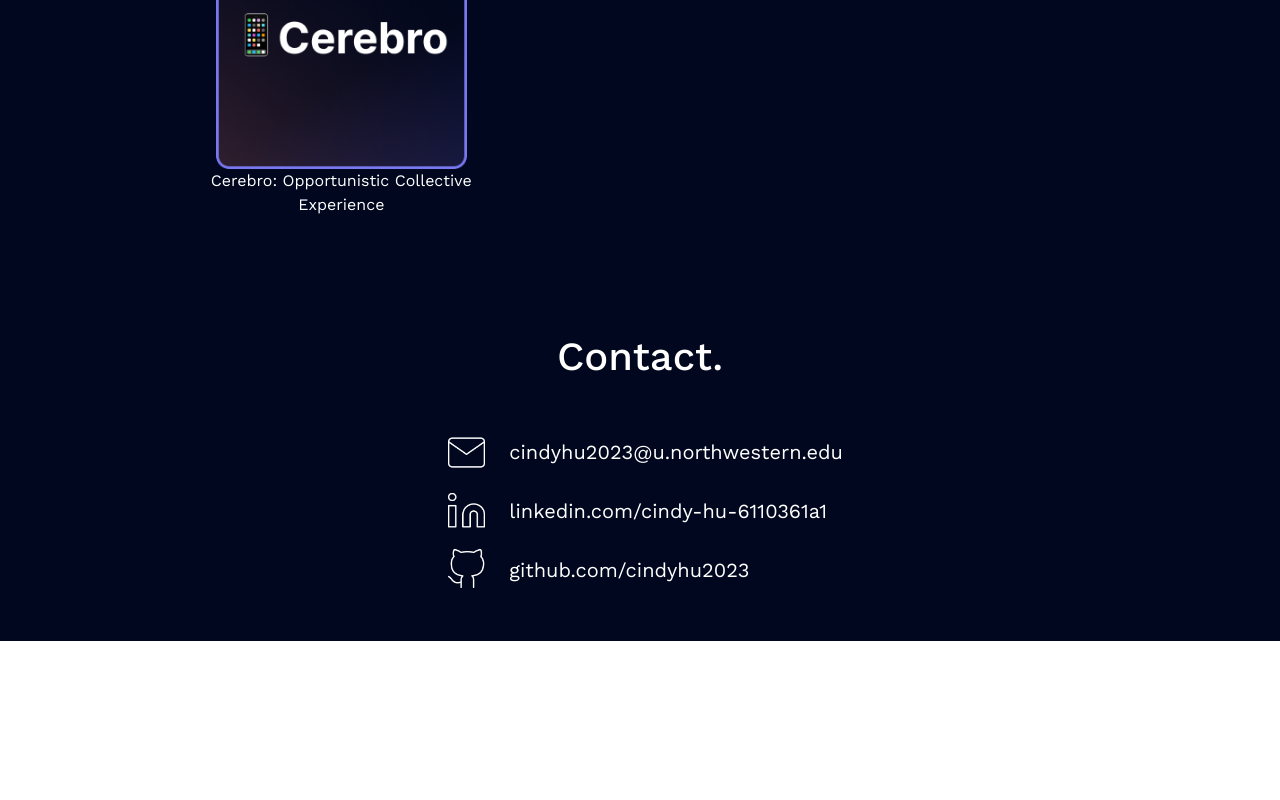
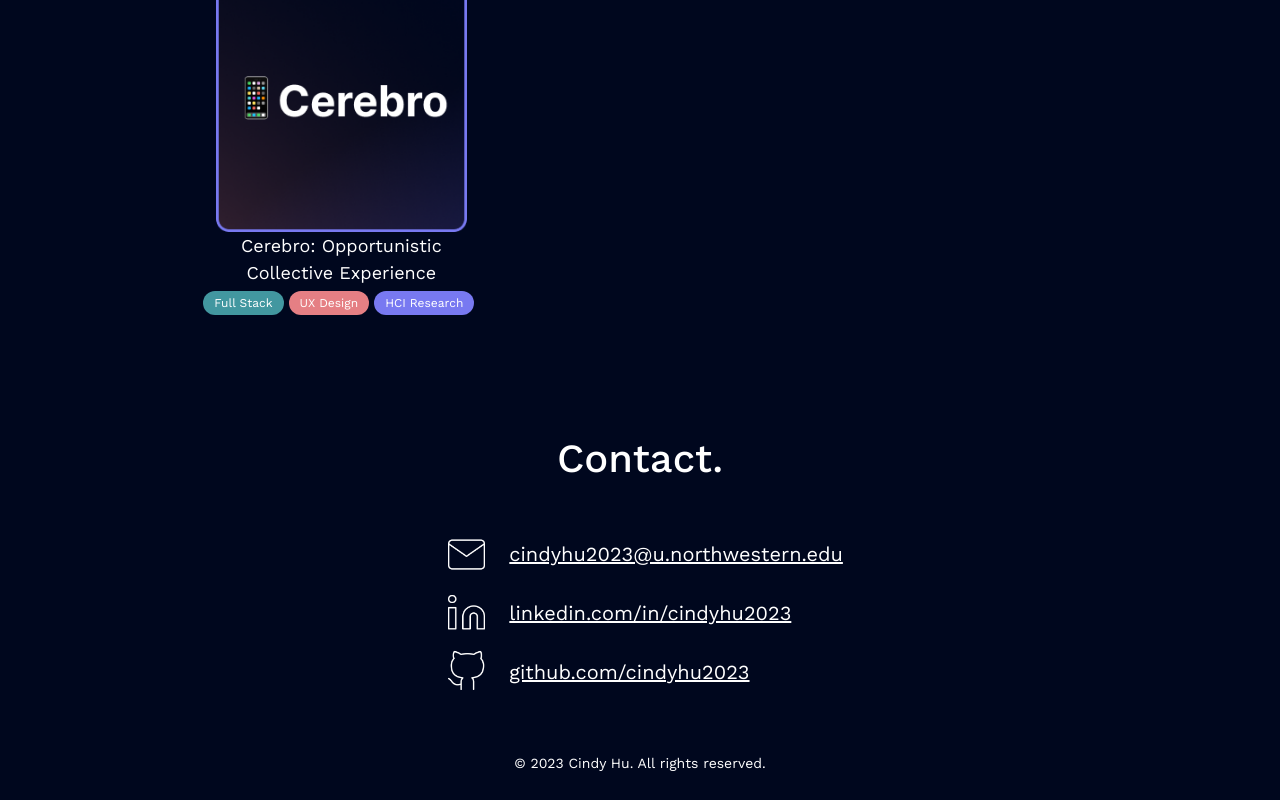
Before and after one commit to cindyhu2023/cindyhudev, a React (Create React App) app: page / in a window 1280 px wide. Shown: the part 2013-2813 px from the top of the page. Before the commit the page ends 2654 px from the top, so only its background shows below. Built offline with nearby package versions, Linux system fonts and the light colour scheme.

Commit message:
add chips under project + minor imporvement

```diff
--- a/src/App.css
+++ b/src/App.css
@@ -62,7 +62,7 @@
   left: 0;
   width: 100%;
   height: 100%;
-  background-color: rgba(0, 0, 0, 0.8); /* semi-transparent black */
+  background-color: rgba(0, 0, 0, 0.9); /* semi-transparent black */
   display: flex;
   align-items: center;
   justify-content: center;
@@ -76,8 +76,8 @@
 
 .projectDescription {
   color: white;
-  padding: 10px;
-  font-size: 12px;
+  padding: 20px;
+  /* font-size: 14px; */
 }
 
 .Contact {
@@ -102,6 +102,11 @@
   display: flex;
   align-items: center;
   margin-bottom: 0px;
+  color: white;
+}
+
+.contact-text a {
+  color: white;
 }
 
 .SubSection {
@@ -161,3 +166,12 @@
   margin-bottom: 40px;
   font-size: 14px;
 }
+
+footer {
+  background-color: #00071E;
+  color: white;
+  text-align: center;
+  padding: 10px;
+  font-size: 14px;
+  margin: 0px;
+}
--- a/src/App.js
+++ b/src/App.js
@@ -11,6 +11,7 @@ import { Meta } from './allProjects/MetaProj';
 import { Amazon } from './allProjects/Amazon';
 import { Cerebro } from './allProjects/Cerebro';
 import { FlappyPhone } from './allProjects/FlappyPhone';
+import { MyFooter } from './components/myFooter';
 
 
 import { ThemeProvider, createTheme } from '@mui/material/styles';
@@ -44,6 +45,7 @@ function Home () {
       <AboutMe />
       <Project />
       <Contact />
+      <MyFooter />
     </div>
   )
 }
--- a/src/allProjects/Amazon.js
+++ b/src/allProjects/Amazon.js
@@ -1,6 +1,7 @@
 import Box from '@mui/material/Box';
 import Grid from '@mui/material/Grid';
 import { Back } from "./BackButton";
+import { MyFooter } from '../components/myFooter';
 
 export function Amazon() {
     const headerPath = process.env.PUBLIC_URL + '/project-header/';
@@ -38,7 +39,7 @@ export function Amazon() {
         {/* make numbered list with two list item*/}
         <ol>
             <li>At the team level, I built a new AWS service based on one of the team’s existing optimization services and created a comprehensive AWS migration guide tailored for the team’s area of work. </li>
-            <li>At the organizational level, I demonstrated the feasibility of adopting an Infrastructure-As-Code architecture and containerizing the optimization and prioritization services in Sort Centers. By utilizing AWS Elastic Container Service (ECS), I effectively implemented a containerized approach, enhancing scalability, flexibility, and operational efficiency.</li>
+            <li>At the organizational level, I demonstrated the feasibility of adopting an Infrastructure-As-Code architecture and containerizing the load optimization and prioritization services used in Amazon's Sort Centers. By utilizing AWS Elastic Container Service (ECS), I effectively implemented a containerized approach, enhancing scalability, flexibility, and operational efficiency.</li>
         </ol>
         </div>
         <div className="SubSection">
@@ -55,12 +56,8 @@ export function Amazon() {
         <p>It was my first ever internship in a company. I’m fortunate to learn so much about the standard industry practices and tools early on in my undergraduate time, such as working with a large, established code base, best coding practices, reading documentations, and asking for help. The experience helped me establish good habits as an engineer and onboard faster to my subsequent internships.</p>
        </div>
 
-        {/* <div className="Section"> */}
-
-        {/* </div> */}
-
-
         </div>
+        <MyFooter />
         </div>
     )
 }
--- a/src/allProjects/Cerebro.js
+++ b/src/allProjects/Cerebro.js
@@ -1,6 +1,7 @@
 import Box from '@mui/material/Box';
 import Grid from '@mui/material/Grid';
 import { Back } from "./BackButton";
+import { MyFooter } from '../components/myFooter';
 
 export function Cerebro() {
     const headerPath = process.env.PUBLIC_URL + '/project-header/';
@@ -108,14 +109,8 @@ export function Cerebro() {
         <p>My teammate and I have always joked about re-writing the codebase in modern tech stack and release the app to App Store, but we never had the time and dedication to make this happen. If you found this concept interesting, shoot me an email at cindyhu2023@u.northwestern.edu!</p>
         <p>Also, there are several on-going projects in DTR. Students typically work on a project for 2-4 quarters and hand-off the project to the next student when they leave DTR. I’m grateful to be on a project that has a solid foundation for me to keep iterating on. It wouldn’t be possible for me to publish a paper and present at CHI in my second quarter without all previous work. Checkout all the contributors on the project, other projects, and the wonderful community at <a href='https://dtr.northwestern.edu/'>[DTR’s website]</a>!</p>
         </div>
-
-
-        {/* <div className="Section"> */}
-
-        {/* </div> */}
-
-
         </div>
+        <MyFooter/>
         </div>
     )
 }
--- a/src/allProjects/FlappyPhone.js
+++ b/src/allProjects/FlappyPhone.js
@@ -2,6 +2,7 @@ import Box from '@mui/material/Box';
 import Grid from '@mui/material/Grid';
 import { Back } from "./BackButton";
 import Button from '@mui/material/Button';
+import { MyFooter } from '../components/myFooter';
 
 export function FlappyPhone() {
     const headerPath = process.env.PUBLIC_URL + '/project-header/';
@@ -56,6 +57,7 @@ export function FlappyPhone() {
         </div>
         </div>
         </div>
+        <MyFooter />
         </div>
     )
 }
--- a/src/allProjects/MetaProj.js
+++ b/src/allProjects/MetaProj.js
@@ -1,6 +1,7 @@
 import Box from '@mui/material/Box';
 import Grid from '@mui/material/Grid';
 import { Back } from "./BackButton";
+import { MyFooter } from '../components/myFooter';
 
 
 export function Meta() {
@@ -78,8 +79,8 @@ export function Meta() {
         <p style={{marginBottom: '0px'}}><b>Project Ownership and Cross-functional collaboration</b></p>
         <p>I had the chance to work with product designers, client engineers, data engineers, and data scientists to scope and design my project together, which really helps me understand the product development cycle and learn communication skills. Towards the end of my internship, I also actively tried to reach out to other client teams outside of our org and find opportunities to see how my project could benefit their teams. </p>
         </div>
-
         </div>
+        <MyFooter />
         </div>
     )
 }
--- a/src/components/Contact.js
+++ b/src/components/Contact.js
@@ -12,19 +12,25 @@ export function Contact() {
                 <img src={iconPath + 'mail.png'}  className="contact-icon" alt='mail icon'/>
             </Grid>
             <Grid item xs={10} className="contact-text">
-                cindyhu2023@u.northwestern.edu
+                <a href="mailto:cindyhu2023@u.northwestern.edu">
+                    cindyhu2023@u.northwestern.edu
+                </a>
             </Grid>
             <Grid item xs={2}>
                 <img src={iconPath + 'linkedin.png'}  className="contact-icon" alt="linkedin icon"/>
             </Grid>
             <Grid item xs={10} className="contact-text">
-                linkedin.com/cindy-hu-6110361a1
+                <a href="https://www.linkedin.com/in/cindyhu2023/">
+                linkedin.com/in/cindyhu2023
+                </a>
             </Grid>
             <Grid item xs={2}>
                 <img src={iconPath + 'github.png'}  className="contact-icon" alt="github icon"/>
             </Grid>
             <Grid item xs={10} className="contact-text">
+            <a href="https://github.com/cindyhu2023">
                 github.com/cindyhu2023
+            </a>
             </Grid>
         </Grid>
         </Container>
--- a/src/components/Projects.js
+++ b/src/components/Projects.js
@@ -3,6 +3,59 @@ import { projectSection, projectList } from "./config";
 import Button from '@mui/material/Button';
 import { useState } from "react";
 import Grid from '@mui/material/Grid';
+import Chip from '@mui/material/Chip';
+
+
+function EngineeringChip ({ label }) {
+  return (
+    <Chip
+      label={label}
+      color="primary"
+      variant="contained"
+      size="small"
+      sx={{
+        fontSize: "12px",
+        padding: "3px",
+        marginTop: "5px",
+        marginRight: "5px",
+      }}
+    />
+  )
+}
+
+function DesignChip ({ label }) {
+  return (
+    <Chip
+      label={label}
+      color="secondary"
+      variant="contained"
+      size="small"
+      sx={{
+        fontSize: "12px",
+        padding: "3px",
+        marginTop: "5px",
+        marginRight: "5px",
+      }}
+    />
+  )
+}
+
+function ResearchChip ({ label }) {
+  return (
+    <Chip
+      label={label}
+      color="info"
+      variant="contained"
+      size="small"
+      sx={{
+        fontSize: "12px",
+        padding: "3px",
+        marginTop: "5px",
+        marginRight: "5px",
+      }}
+    />
+  )
+}
 
 export function Project() {
     const [selectedIndex, setSelectedIndex] = useState(0);
@@ -44,7 +97,7 @@ export function Project() {
           <Grid container sx={{marginTop: "20px"}}>
             {projects.map(project => (
               <Grid key={project.id} item xs={12} sm={6} md={4}>
-                <div className="project" style={{textAlign: "center", marginLeft:"10px", marginRight:"10px"}}>
+                <div className="project" style={{textAlign: "center", marginLeft:"10px", marginRight:"10px", marginBottom:'20px'}}>
                 <a href={project.url}>
                   <div className="project-img">
                     <img
@@ -56,8 +109,22 @@ export function Project() {
                       <p className="projectDescription">{project.description}</p>
                     </div>
                     </div>
-                  <p>{project.title}</p>
-                  </a>
+                  <p style={{fontSize: '18px', marginBottom:'0px'}}>{project.title}</p>
+                </a>
+                <div className="projectTags">
+                  {project.tags.map(tag => {
+                    const [type, label] = tag;
+                    if (type === ENGINEERING) {
+                      return <EngineeringChip label={label} />
+                    } else if (type === DESIGN) {
+                      return <DesignChip label={label} />
+                    } else if (type === RESEARCH) {
+                      return <ResearchChip label={label} />
+                    } else {
+                      return null;
+                   }
+                  })}
+                </div>
                 </div>
               </Grid>
             ))}
--- a/src/components/config.js
+++ b/src/components/config.js
@@ -10,7 +10,7 @@ export const projectList = [
         "url": "/meta",
         "title": "Facebook URL Sharing",
         "img": "meta.png",
-        "description": "My summer 2022 software engineering internship project at Facebook Private Communications!",
+        "description": "Software engineering internship project: APIs for measuring URL sharing on Facebook ",
         "sections": [ENGINEERING],
         "tags": [[ENGINEERING, "Backend"]],
     },
@@ -18,7 +18,7 @@ export const projectList = [
         "url": "/amazon",
         "title": "Optimization Service on AWS ECS",
         "img": "amazon.png",
-        "description": "My summer 2021 software engineering internship project at Amazon Operations!",
+        "description": "Software engineering internship project: Infrastructure As Code architecture for optimization service on AWS ECS",
         "sections": [ENGINEERING],
         "tags": [[ENGINEERING, "Backend"]],
     },
@@ -36,7 +36,7 @@ export const projectList = [
         "img": "cerebro.png",
         "description": "A HCI research project on connecting people digitally with small moments in everyday life",
         "sections": [ENGINEERING, DESIGN, RESEARCH],
-        "tags": [[ENGINEERING, "Full Stack"], [DESIGN, "UX Design"], [RESEARCH, "HCI/UX Research"]],
+        "tags": [[ENGINEERING, "Full Stack"], [DESIGN, "UX Design"], [RESEARCH, "HCI Research"]],
     },
     {
         "url": "/tiktok",
--- /dev/null
+++ b/src/components/myFooter.js
@@ -0,0 +1,7 @@
+export function MyFooter () {
+    return (
+        <footer>
+            <p>&copy; 2023 Cindy Hu. All rights reserved.</p>
+        </footer>
+    )
+}
```
